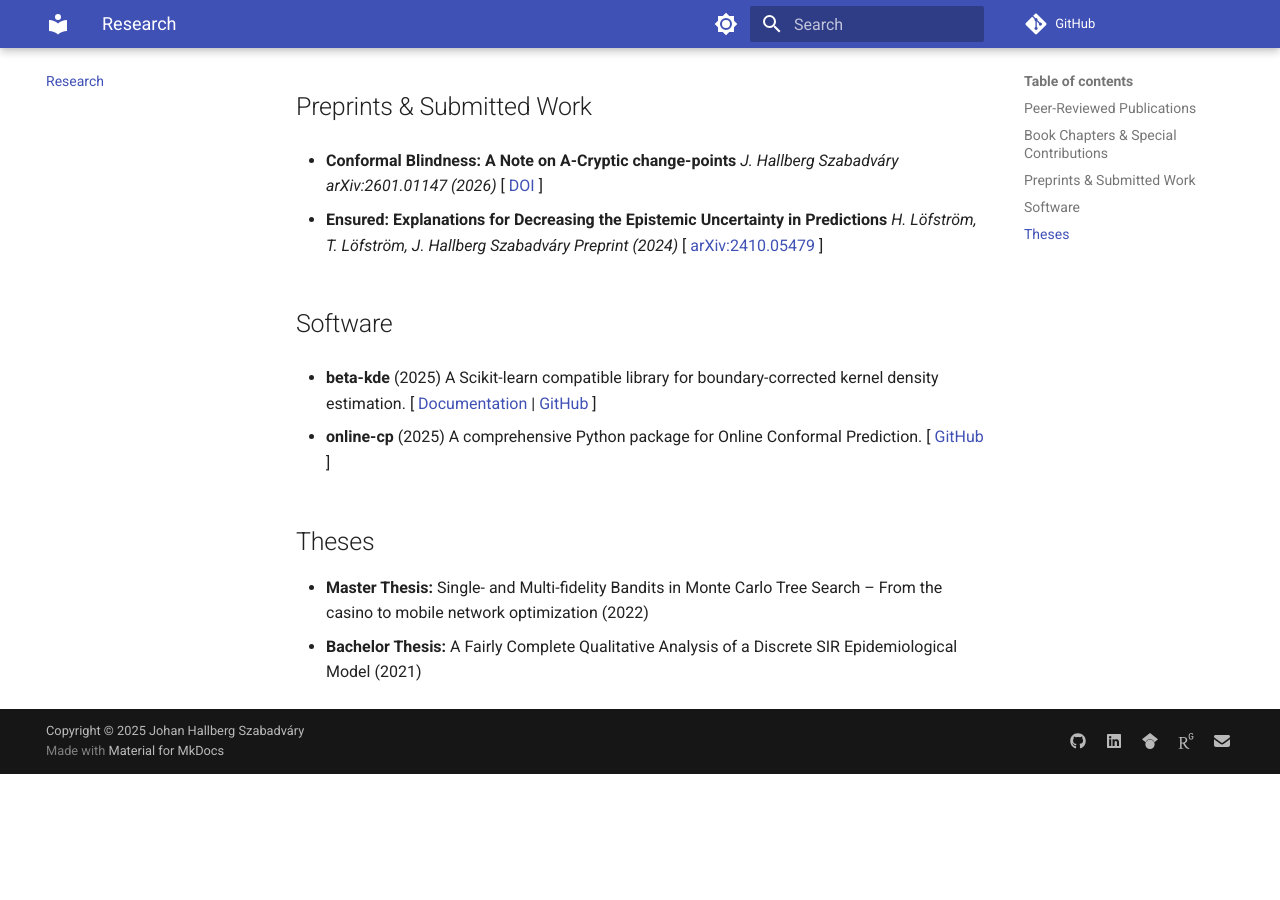
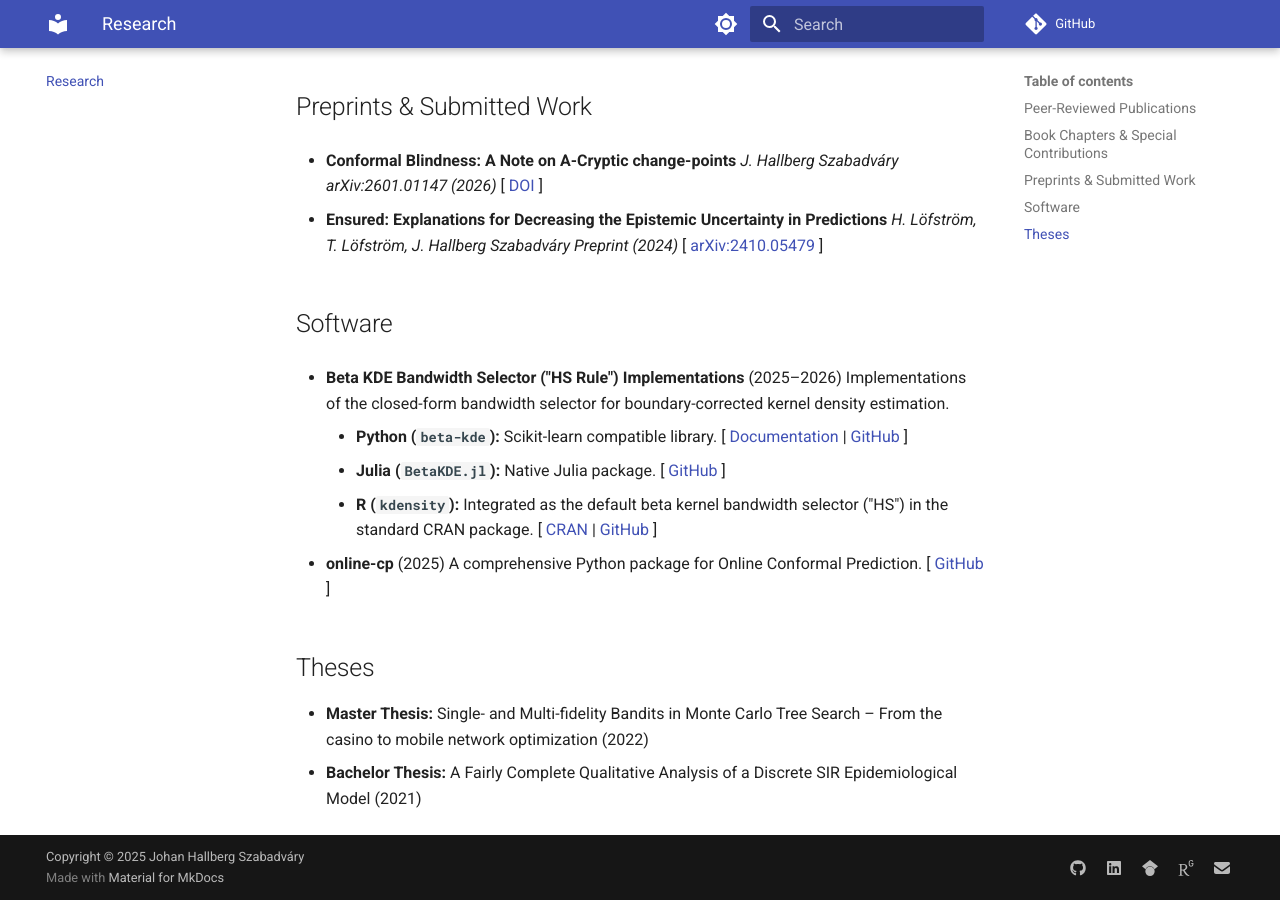
Before and after one commit to johan-hallberg-szabadvary/johan-hallberg-szabadvary.github.io, an MkDocs documentation site: the page built from docs/research.md, in a window 1280 px wide and 900 px high, scrolled down 1183 px. Built offline with MkDocs 1.6.1 and Material for MkDocs 9.7.7, drawn with Linux system fonts in a browser that asks for light colours; comment, search, counter and statistics services are not loaded; before the commit the page ends 1957 px from its top, so only the background shows below that.

Commit message:
add software

```diff
--- a/docs/research.md
+++ b/docs/research.md
@@ -68,9 +68,11 @@ My research lies at the intersection of **computational mathematics** and **reli
 
 ## Software
 
-* **beta-kde** (2025)
-    A Scikit-learn compatible library for boundary-corrected kernel density estimation.
-    [ [Documentation](https://egonmedhatten.github.io/beta-kde/) | [GitHub](https://github.com/egonmedhatten/beta-kde) ]
+* **Beta KDE Bandwidth Selector ("HS Rule") Implementations** (2025–2026)
+    Implementations of the closed-form bandwidth selector for boundary-corrected kernel density estimation.
+    * **Python (`beta-kde`):** Scikit-learn compatible library. [ [Documentation](https://egonmedhatten.github.io/beta-kde/) | [GitHub](https://github.com/egonmedhatten/beta-kde) ]
+    * **Julia (`BetaKDE.jl`):** Native Julia package. [ [GitHub](https://github.com/egonmedhatten/BetaKDE.jl) ]
+    * **R (`kdensity`):** Integrated as the default beta kernel bandwidth selector ("HS") in the standard CRAN package. [ [CRAN](https://cran.r-project.org/web/packages/kdensity/index.html) | [GitHub](https://github.com/JonasMoss/kdensity) ]
 
 * **online-cp** (2025)
     A comprehensive Python package for Online Conformal Prediction.
```
